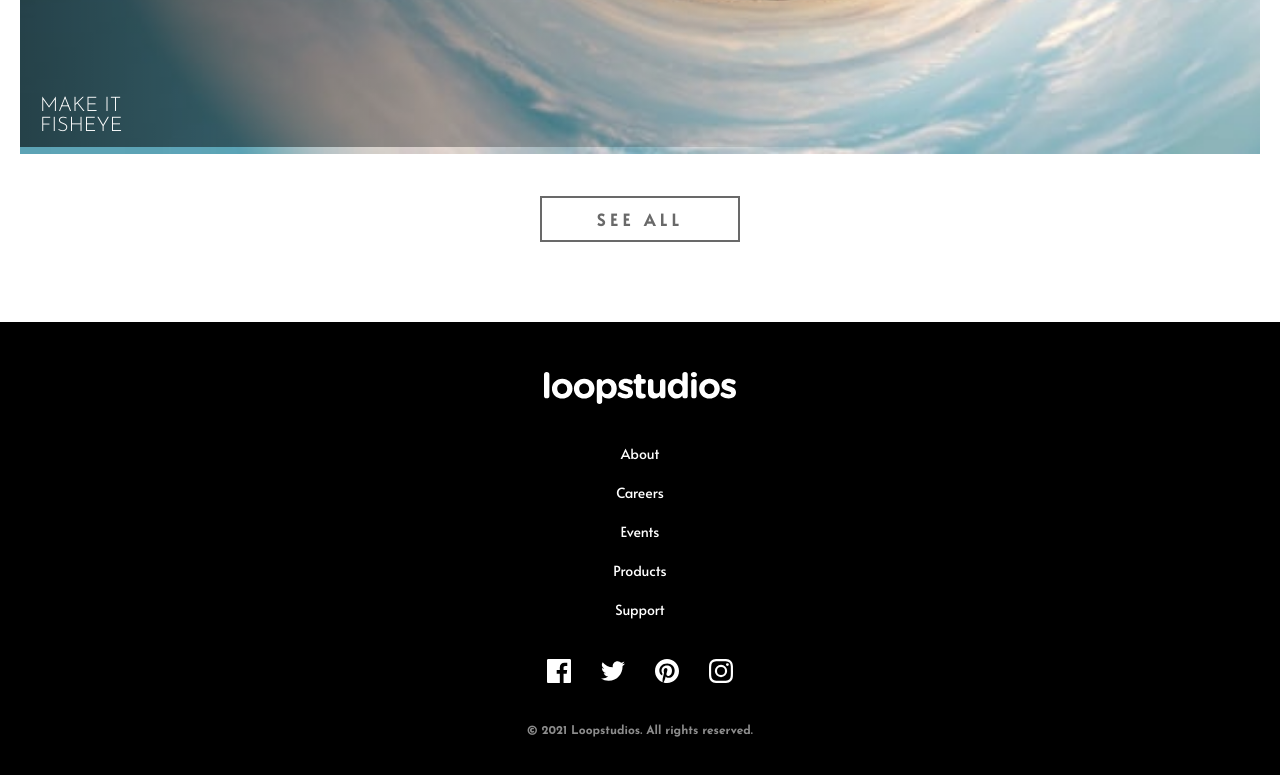
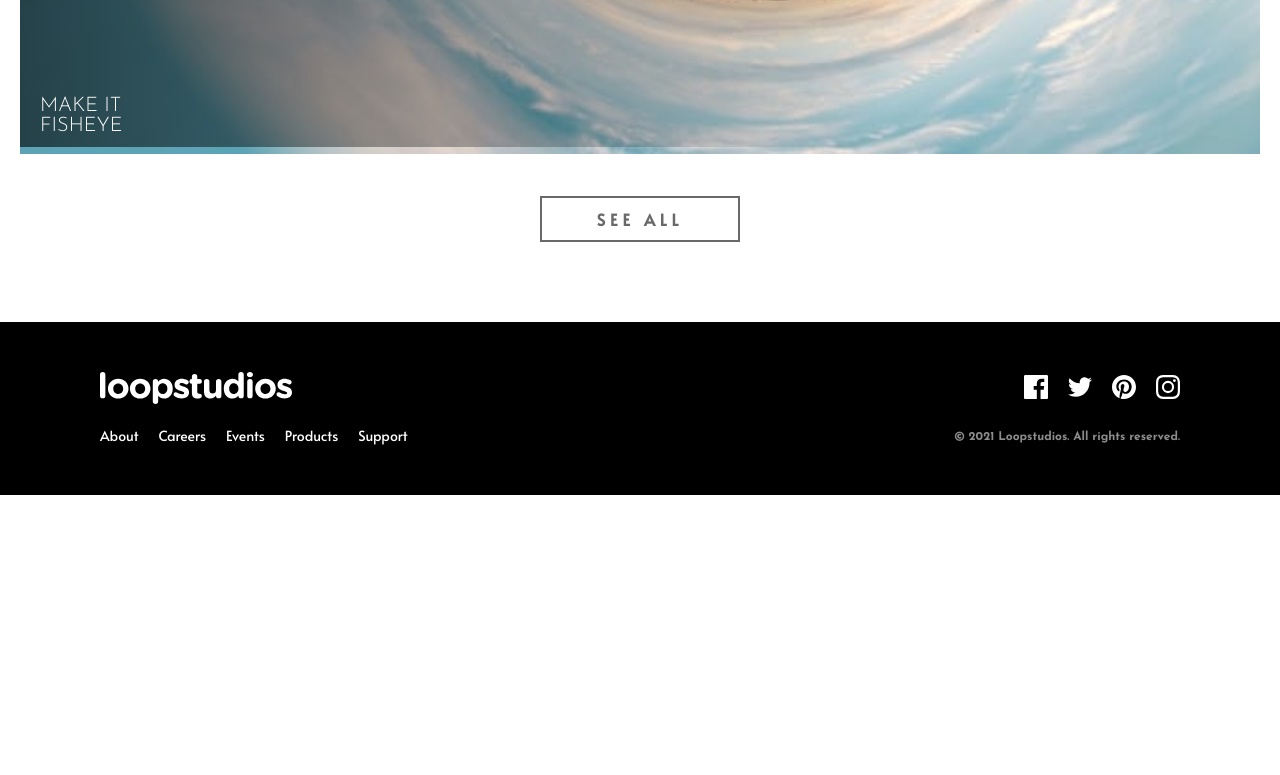
Before and after one commit to Diego2Drm/Loopstudios-landing-page, a React (Vite) app: page / in a window 1280 px wide. Shown: the part 5305-6080 px from the top of the page. After the commit the page ends 5800 px from the top, so only its background shows below. Built offline with nearby package versions, Linux system fonts and the light colour scheme; a web font is replaced by a local one.

Commit message:
Media Query Footer

```diff
--- a/src/components/Footer/Footer.jsx
+++ b/src/components/Footer/Footer.jsx
@@ -10,19 +10,22 @@ import { LinkList } from "../LinkList";
 function Footer() {
   return (
     <footer>
-      <img src={logo} alt="logo" />
-      <LinkList />
       <div className="content-list">
+        <img src={logo} alt="logo" />
+        <LinkList />
+      </div>
+      <div className="content-list-socialMedia">
         <ul>
           <li><a href="#"><img src={IconFacebook} alt="icon-facebook" /></a></li>
           <li><a href="#"><img src={IconTwitter} alt="icon-twitter" /></a></li>
           <li><a href="#"><img src={IconPinterest} alt="icon-pinterest" /></a></li>
           <li><a href="#"><img src={IconInstagram} alt="icon-instagram" /></a></li>
         </ul>
+        <p>
+          © 2021 Loopstudios. All rights reserved.
+        </p>
       </div>
-      <p>
-        © 2021 Loopstudios. All rights reserved.
-      </p>
+
     </footer>
   )
 }
--- a/src/scss/components/Footer.scss
+++ b/src/scss/components/Footer.scss
@@ -9,7 +9,8 @@ footer {
   align-items: center;
   gap: 4rem;
 
-  &>ul {
+  .content-list {
+    ul {
       display: flex;
       flex-direction: column;
       gap: 2rem;
@@ -24,11 +25,18 @@ footer {
         }
       }
     }
+  }
 
-  .content-list ul {
+  .content-list-socialMedia {
+    display: flex;
+    flex-direction: column;
+    align-items: center;
+    gap: 3rem;
+
+    ul {
       display: flex;
       align-items: center;
-    gap: 3rem;
+      gap: 2rem;
     }
 
     p {
@@ -38,3 +46,77 @@ footer {
       font-weight: bold;
     }
   }
+}
+
+// Desktop
+
+@media (min-width: 1024px) {
+  footer {
+    flex-direction: row;
+    justify-content: space-between;
+    padding-inline: 10rem;
+
+    .content-list {
+      ul {
+        margin-top: 2rem;
+        flex-direction: row;
+        gap: 2rem;
+
+        li {
+          text-align: center;
+
+          a {
+            color: variables.$White;
+            font-size: 1.4rem;
+            font-family: variables.$Alata;
+            position: relative;
+
+            &::after {
+              content: ' ';
+              position: absolute;
+              width: 100%;
+              height: .4rem;
+              background: variables.$White;
+              bottom: -1rem;
+              left: 0;
+              transition: .4s ease-in-out;
+              transform: scaleX(0);
+            }
+
+            &:hover::after {
+              transform: scaleX(1);
+            }
+          }
+        }
+      }
+    }
+
+    .content-list-socialMedia {
+      align-items: end;
+
+      ul {
+        li {
+          position: relative;
+
+          &::after {
+            content: ' ';
+            position: absolute;
+            width: 100%;
+            height: .4rem;
+            background: variables.$White;
+            bottom: -1rem;
+            left: 0;
+            transition: .4s ease-in-out;
+            transform: scaleX(0);
+          }
+
+          &:hover::after {
+            transform: scaleX(1);
+          }
+
+        }
+      }
+    }
+  }
+
+}
```
Lines whose indentation alone changed are shown as unchanged.
